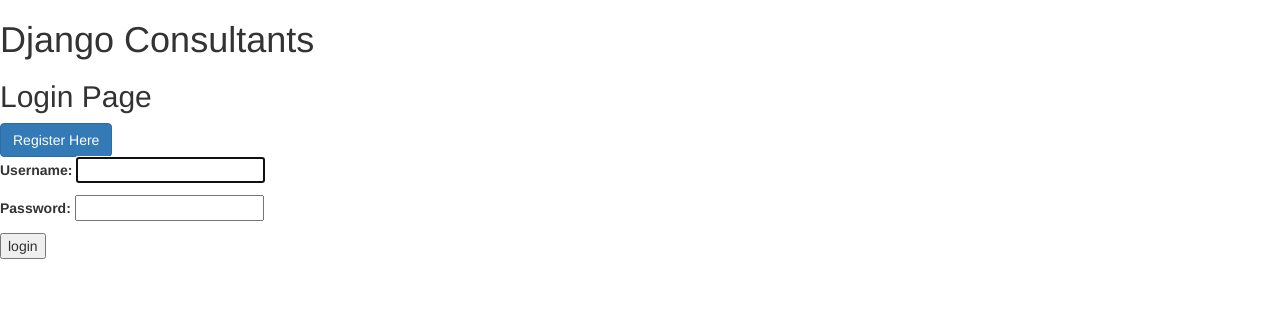
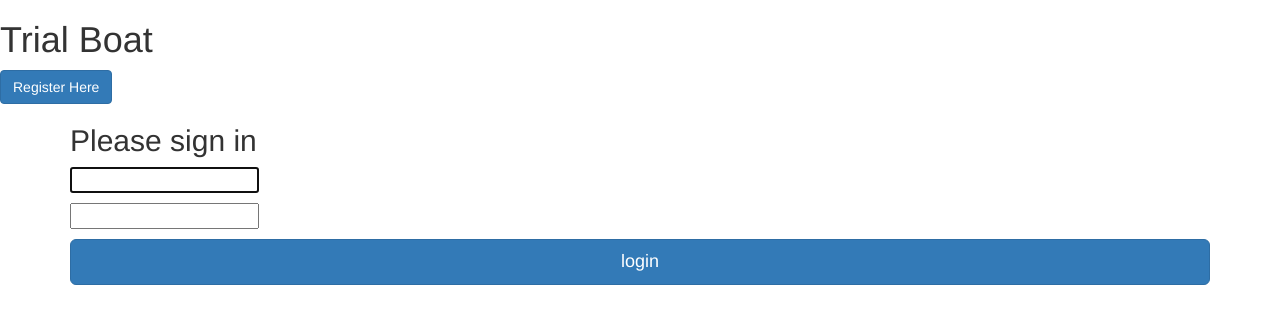
Before and after one commit to robmagario/trialboat, a Django app: page / in a window 1280 px wide. Shown: the top 324 px of the page. Run offline with Django 3.2, Linux system fonts and the light colour scheme; some libraries are stand-ins or nearby versions.

Commit message:
i added some bootstrap looks to it.

```diff
--- a/mainapp/templates/registration/login.html
+++ b/mainapp/templates/registration/login.html
@@ -1,4 +1,3 @@
-
 <!DOCTYPE html>
 {% comment %}
   Main page to authenticate users.
@@ -15,8 +14,7 @@
 
 {% block body %}
   <header>
-    <h1>Django Consultants</h1>
-    <h2>Login Page</h2>
+      <h1>Trial Boat</h1>
   </header>
 
     <a href="/register">
@@ -27,15 +25,17 @@
     {% if form.errors %}
       <p>Your username and password didn't match, please try again.</p>
     {% endif %}
-
-    <form method="post" action=".">
+      <div class="container">
+          <form class="form-signin" role="form" method="post" action=".">
       {% csrf_token %}
       <p>
-        <label for="id_username">Username:</label>
+
+              <h2 class="form-signin-heading">Please sign in</h2>
+              <label for="id_username" class="sr-only">Username:</label>
         {{ form.username }}
       </p>
       <p>
-        <label for="id_password">Password:</label>
+          <label for="id_password" class="sr-only">Password:</label>
         {{ form.password }}
       </p>
       {% if next %}
@@ -43,8 +43,9 @@
       {% else %}
           <input type="hidden" name="next" value="/home"/>
       {% endif %}
-      <input type="submit" value="login" />
+              <input class="btn btn-lg btn-primary btn-block" type="submit" value="login"/>
     </form>
+      </div>
   </section>
 {% endblock %}
 </html>
```
